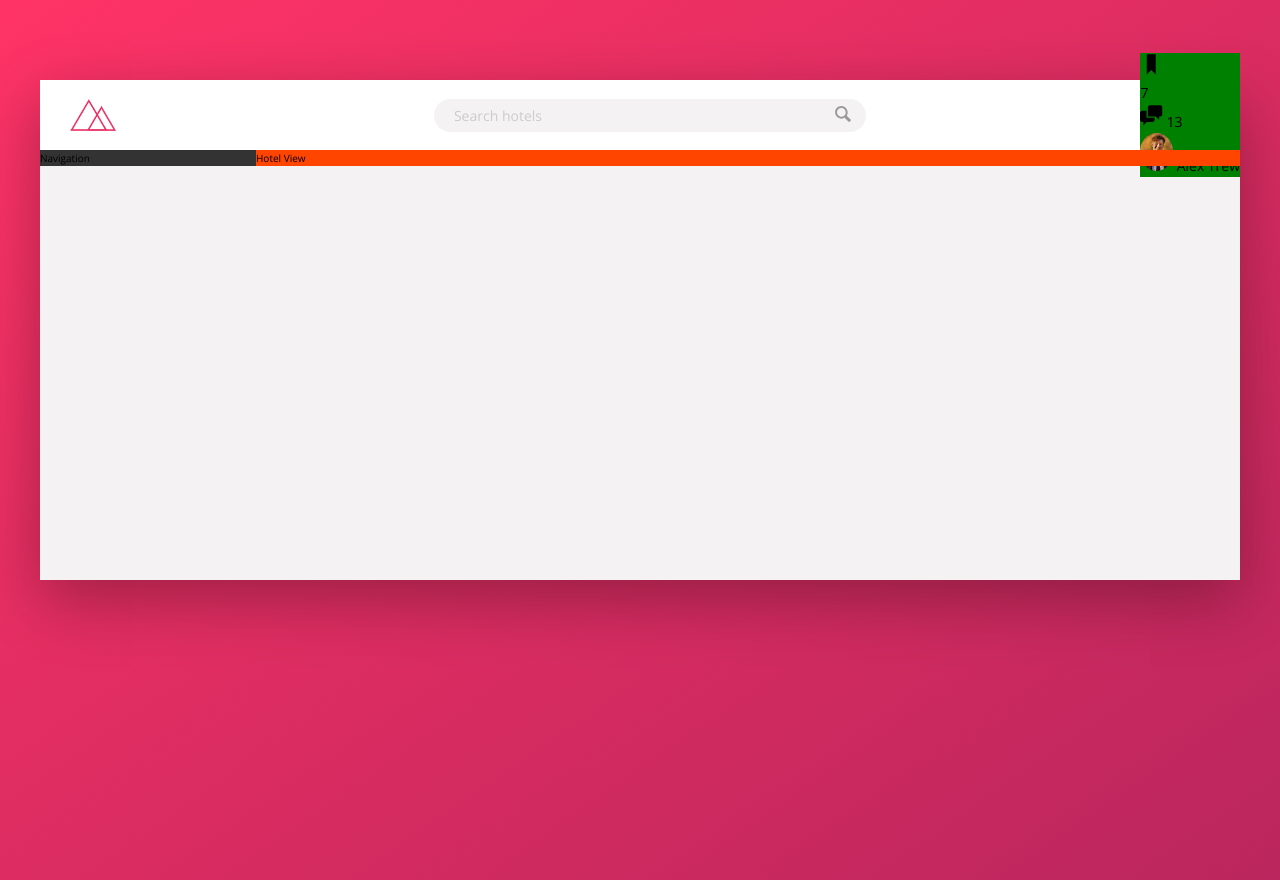
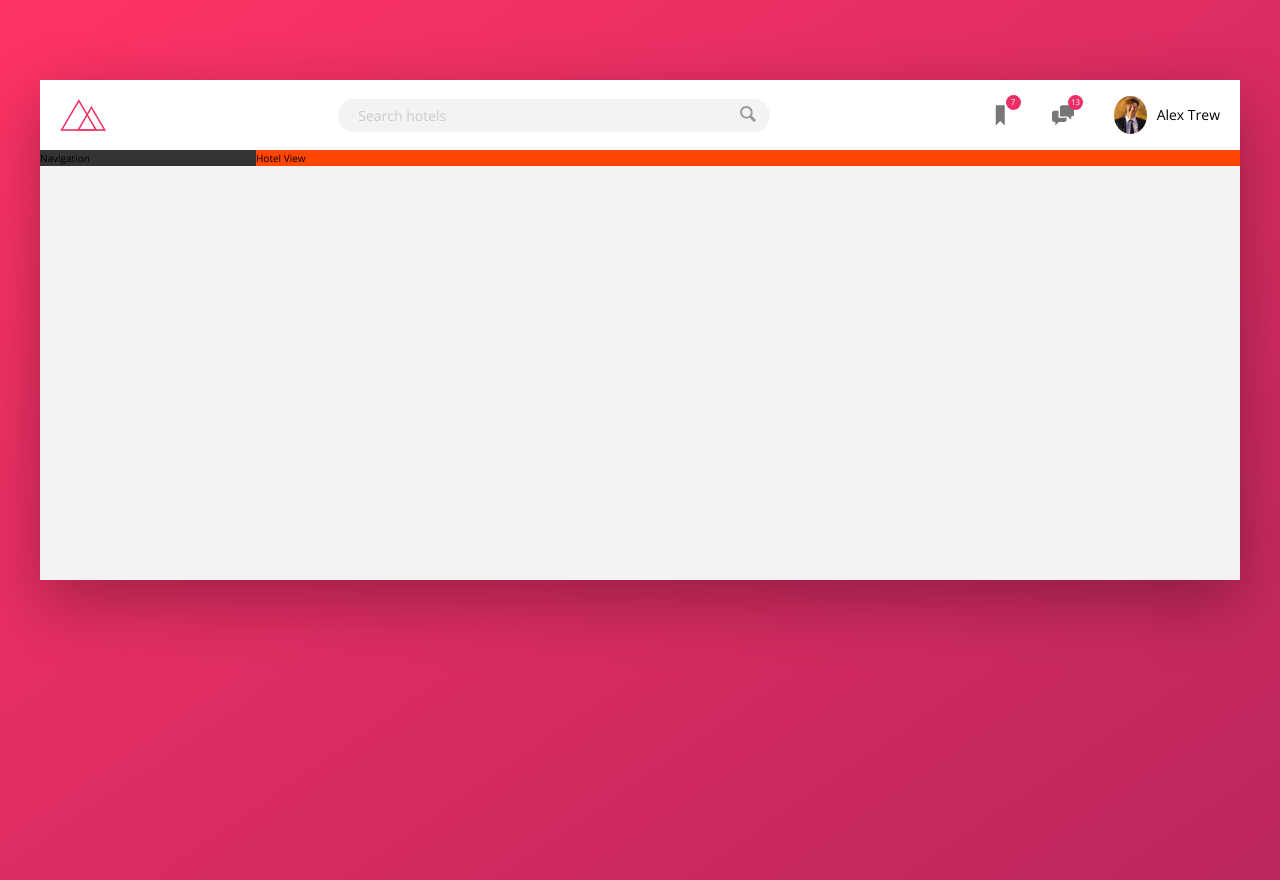
Before and after one commit to trew13690/Trello, a website: page index.html in a window 1280 px wide. Drawn offline with nearby package versions, Linux system fonts and the light colour scheme.

Commit message:
Finished Header Section

```diff
--- a/index.html
+++ b/index.html
@@ -30,8 +30,10 @@
                     <svg class="user-nav__icon">
                         <use xlink:href="img/sprite.svg#icon-bookmark"></use>
                     </svg>
+                     <span class="user-nav__notification">7</span>
                 </div>
-                <span class="user-nav_notification">7</span>
+
+
                 <div class="user-nav__icon-box">
                     <svg class="user-nav__icon">
                         <use xlink:href="img/sprite.svg#icon-chat"></use>
--- a/sass/_components.scss
+++ b/sass/_components.scss
@@ -2,13 +2,12 @@
 // logo
 .logo {
   height: 3.25rem;
-  margin: 3rem;
+  margin: 2rem;
 }
 
 ///////////////////////////////////////////////////////////
 //Search
 .search {
-
   flex: 0 0 40%;
 
   display: flex;
@@ -21,64 +20,91 @@
     background-color: var(--color-grey-light-2);
     border: none;
     color: inherit;
-      padding: .7rem 2rem;
+    padding: 0.7rem 2rem;
     border-radius: 100px;
-      transition: all .3s;
+    transition: all 0.3s;
     margin-right: -3.25rem;
 
-      &:focus{
+    &:focus {
       outline: none;
       width: 100%;
       background-color: var(--color-grey-light-3);
     }
-      &::-webkit-input-placeholder{
+    &::-webkit-input-placeholder {
       font-weight: 100;
       color: var(--color-grey-light-4);
     }
-
   }
-  &__input:focus + &__button{
+  &__input:focus + &__button {
     background-color: var(--color-grey-light-3);
   }
   &__button {
     border: none;
     background-color: var(--color-grey-light-2);
 
-      &:focus{
+    &:focus {
       outline: none;
-
     }
-      &:active{
+    &:active {
       transform: translateY(2px);
     }
   }
   &__icon {
     height: 2rem;
     width: 2rem;
-    fill: var(--color-grey-dark-3)
+    fill: var(--color-grey-dark-3);
   }
 }
 
 //////////////////////////////////////////////////////////
 //User Navigation
 .user-nav {
-    background-color: green;
+  display: flex;
+  align-self: stretch;
+  justify-content: space-between;
+  align-items: center;
+
+  & > * {
+    padding: 0 2rem;
+    cursor: pointer;
+    height: 100%;
+    display: flex;
+    align-items: center;
+  }
+  *:hover {
+    background-color: var(--color-grey-light-2);
+  }
+
   &__icon-box {
+    position: relative;
   }
 
   &__icon {
     height: 2.25rem;
     width: 2.25rem;
+    fill: var(--color-grey-dark-2);
   }
 
   &__notification {
+    font-size: 0.8rem;
+    height: 1.50rem;
+    width: 1.50rem;
+    border-radius: 70%;
+    background-color: var(--color-primary);
+    color: #fff;
+    position: absolute;
+    top: 1.5rem;
+    right: 1.1rem;
+
+    display: flex;
+    justify-content: center;
+    align-items: center;
   }
-  &__user {
-  }
+
   &__user-photo {
     height: 3.75rem;
     border-radius: 50%;
+    margin-right: 1rem;
   }
-  &__user-name {
+
 }
-}
```
Also changed, not shown: css/style.css. Lines whose indentation alone changed are shown as unchanged.
